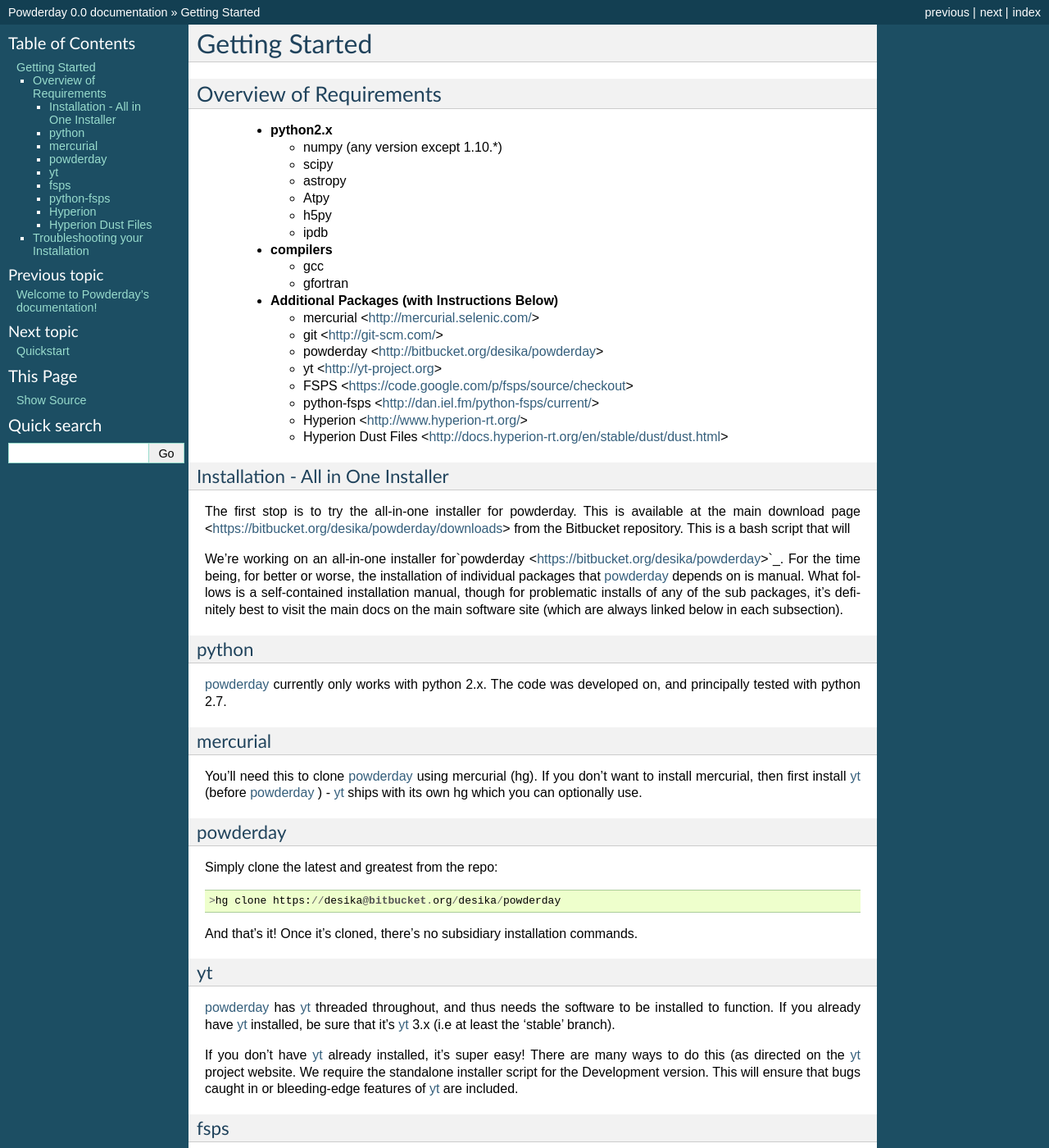
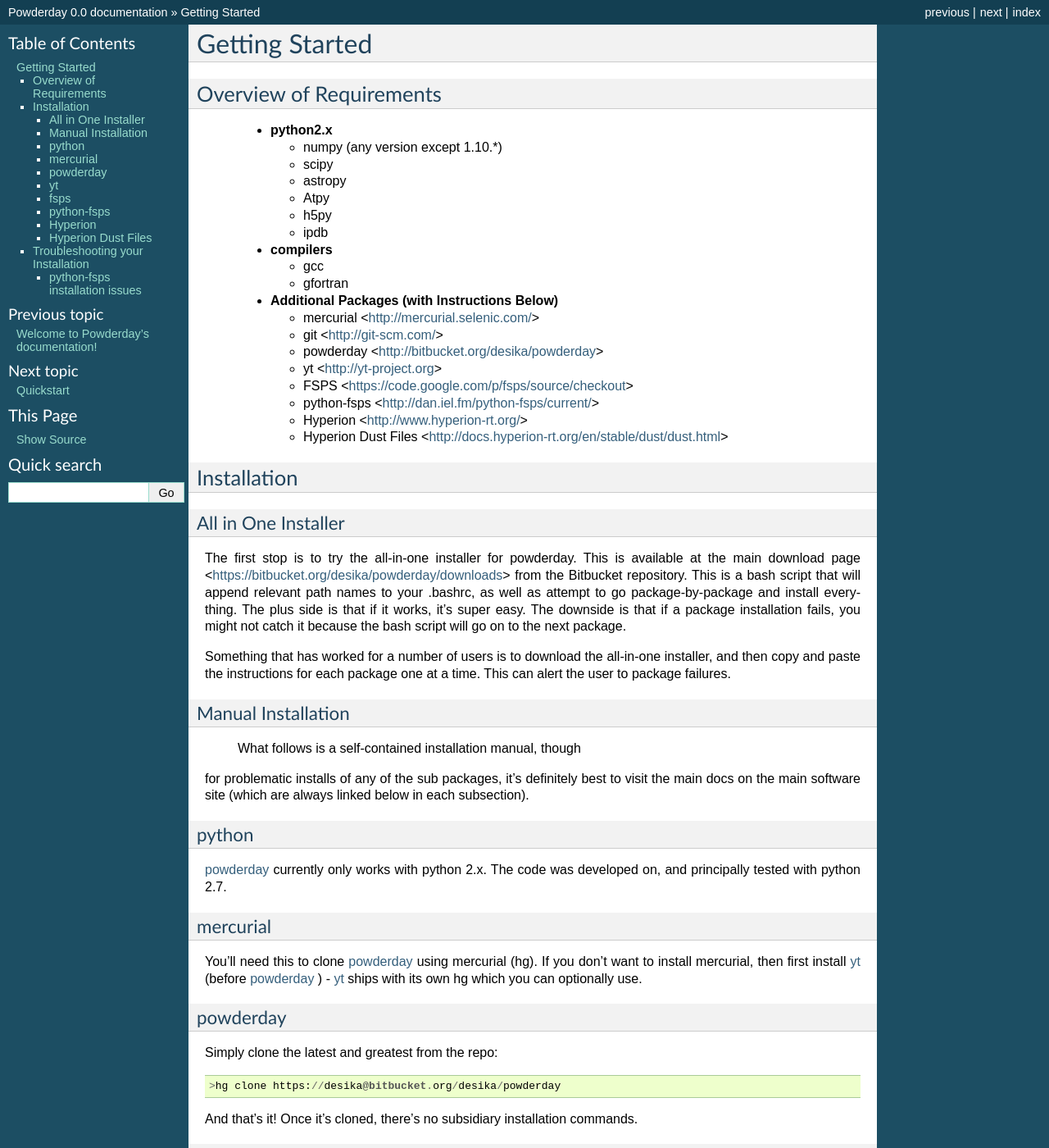
Before and after one commit to dnarayanan/powderday, a Sphinx documentation site: the page built from docs/installation.rst, in a window 1280 px wide and 1400 px high. Shown: the whole window at 82% size. Built offline with Sphinx 7.4.7, drawn with Linux system fonts in a browser that asks for light colours; some of the changed text lies outside the part shown.

Commit message:
trouble shooting in pd docs updated

```diff
--- a/docs/installation.rst
+++ b/docs/installation.rst
@@ -30,20 +30,31 @@
 	  * Hyperion <http://www.hyperion-rt.org/>
 	  * Hyperion Dust Files <http://docs.hyperion-rt.org/en/stable/dust/dust.html>
 
+Installation
+============
 
-Installation - All in One Installer
+All in One Installer
 --------------
 
 The first stop is to try the all-in-one installer for powderday.  This
 is available at the main download page
 <https://bitbucket.org/desika/powderday/downloads> from the Bitbucket
-repository.  This is a bash script that will
+repository.  This is a bash script that will append relevant path
+names to your .bashrc, as well as attempt to go package-by-package and
+install everything.  The plus side is that if it works, it's super
+easy.  The downside is that if a package installation fails, you might
+not catch it because the bash script will go on to the next package.
 
-We're working on an all-in-one installer for`powderday
-<https://bitbucket.org/desika/powderday>`_.  For the time being, for
-better or worse, the installation of individual packages that
-`powderday <https://bitbucket.org/desika/powderday>`_ depends on is
-manual.  What follows is a self-contained installation manual, though
+Something that has worked for a number of users is to download the
+all-in-one installer, and then copy and paste the instructions for
+each package one at a time. This can alert the user to package failures.
+
+
+
+Manual Installation
+--------------
+
+ What follows is a self-contained installation manual, though
 for problematic installs of any of the sub packages, it's definitely
 best to visit the main docs on the main software site (which are
 always linked below in each subsection).
@@ -274,15 +285,22 @@
 Troubleshooting your Installation
 ============
 
-1. Issues with 'f2py' in the  `python-fsps
-   <http://dan.iel.fm/python-fsps/current/installation/>`_ installation
+  .. _python-fsps installation issues:
 
-   f2py is a numpy packages that ships with the `yt
-   <http://yt-project.org>`_ installation, but is named f2py2.7 by
-   numpy.  At the same time, `python-fsps
+python-fsps installation issues
+--------------
+
+1.   `python-fsps
+   <http://dan.iel.fm/python-fsps/current/installation/>`_ can't find f2py:
+
+   f2py is a numpy package that is sometimes named f2py2.7 by numpy.
+   At the same time, `python-fsps
    <http://dan.iel.fm/python-fsps/current/installation/>`_ expects it
    to be called f2py (as it sometimes is; for example in Anaconda).
-   So, you need to link the following files::
+   So, you might need to locate f2py (it ships with yt
+   <http://yt-project.org>, so if you for example use the yt
+   <http://yt-project.org> python) you need to link the following
+   files::
 
    >cd /Users/desika/yt-x86_64/bin
    >ln -s f2py2.7 f2py
@@ -293,3 +311,11 @@
    >ln -s numpy/f2py/ f2py
 
    This should hopefully fix it.
+
+
+2. Issues with 'f2py' in the  `python-fsps
+   <http://dan.iel.fm/python-fsps/current/installation/>`_ installation:
+
+   Numpy has made some changes to f2py in the 1.10.x version of numpy.
+   The easiest fix is to use a non 1.10.* version of numpy (thanks to
+   Ben Johnson for finding this).
```
